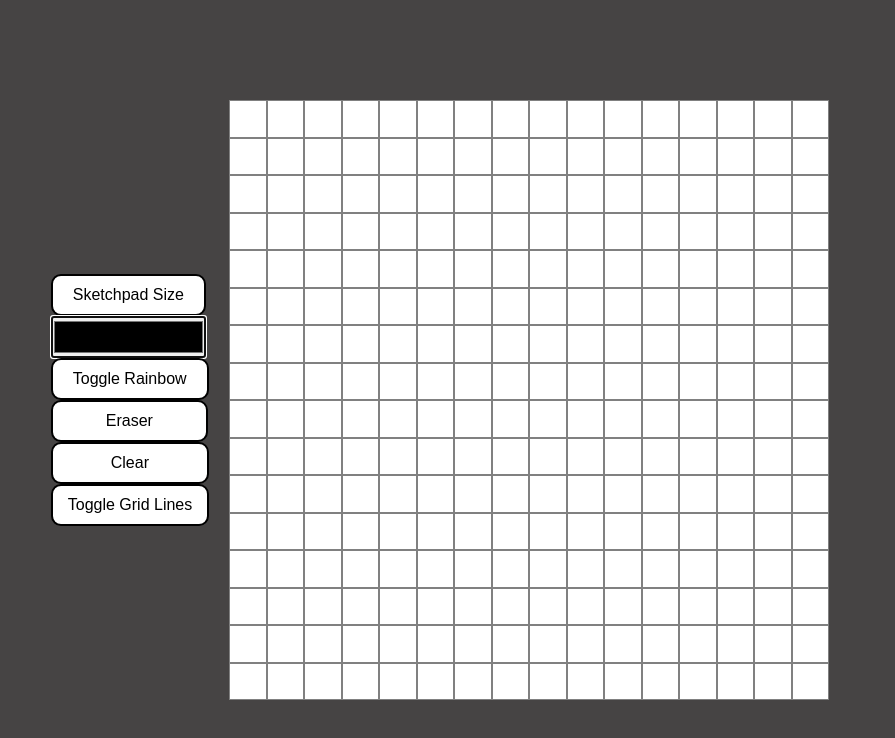
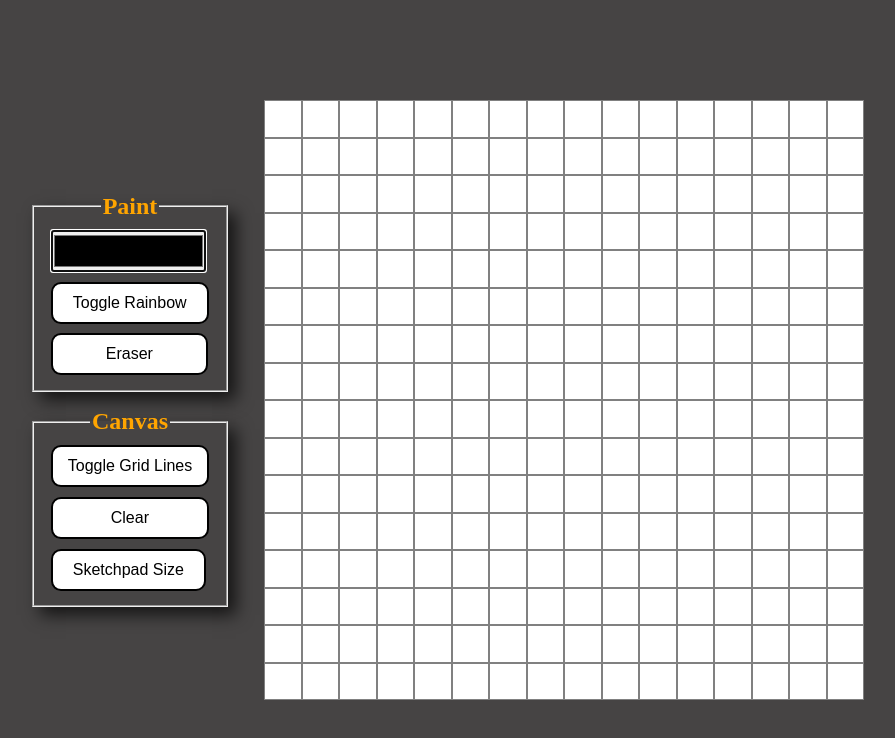
Before and after one commit to cs-sylojos/Etch-A-Sketch, a plain HTML site: page index.html in a window 1280 px wide. Shown: the whole page, without its empty margins (200-1095 px from the left). Drawn offline with Linux system fonts and the light colour scheme.

Commit message:
Move buttons to their respective categories

```diff
--- a/index.html
+++ b/index.html
@@ -9,15 +9,24 @@
 </head>
 <body>
     <div class="container">
-        <button class="size">Sketchpad Size</button>
+        <!-- <button class="size">Sketchpad Size</button> -->
+        <fieldset>
+            <legend>Paint</legend>
             <div>
                 <input title="Pick a Color" type="color" id="colorPicker" value="#000000">
                 <label for="colorPicker"></label>
             </div>
             <button class="rainbowToggle rainbowOn rainbowOff">Toggle Rainbow</button>
             <button class="erase">Eraser</button>
+        </fieldset>
+        <!-- <button class="clearBoard">Clear</button>
+        <button class="gridLineToggle">Toggle Grid Lines</button> -->
+        <fieldset>
+            <legend>Canvas</legend>
+            <button class="gridLineToggle">Toggle Grid Lines</button>
             <button class="clearBoard">Clear</button>
-        <button class="gridLineToggle">Toggle Grid Lines</button>
+            <button class="size">Sketchpad Size</button>
+        </fieldset>
     </div>
     <div class="sketchPad"></div>
     <script src="./scripts/main.js"></script>
--- a/styles/style.css
+++ b/styles/style.css
@@ -68,9 +68,27 @@ body {
 
 .clearBoard {
     padding: 10px 58px;
+    display: block;
 }
 
 .gridLineToggle {
     display: block;
     padding: 10px 15px;
+    margin-bottom: 0.6rem;
 }
+
+legend {
+    color: Orange;
+    font-size: 1.5rem;
+    font-weight: 700;
+    margin: auto;
+}
+
+fieldset {
+    box-shadow: 0.5em 0.5em 1em rgba(0, 0, 0, 0.7);
+    margin: 1rem;
+}
+
+button, #colorPicker {
+    margin: 0.3rem;
+}
```
Lines whose indentation alone changed are shown as unchanged.
